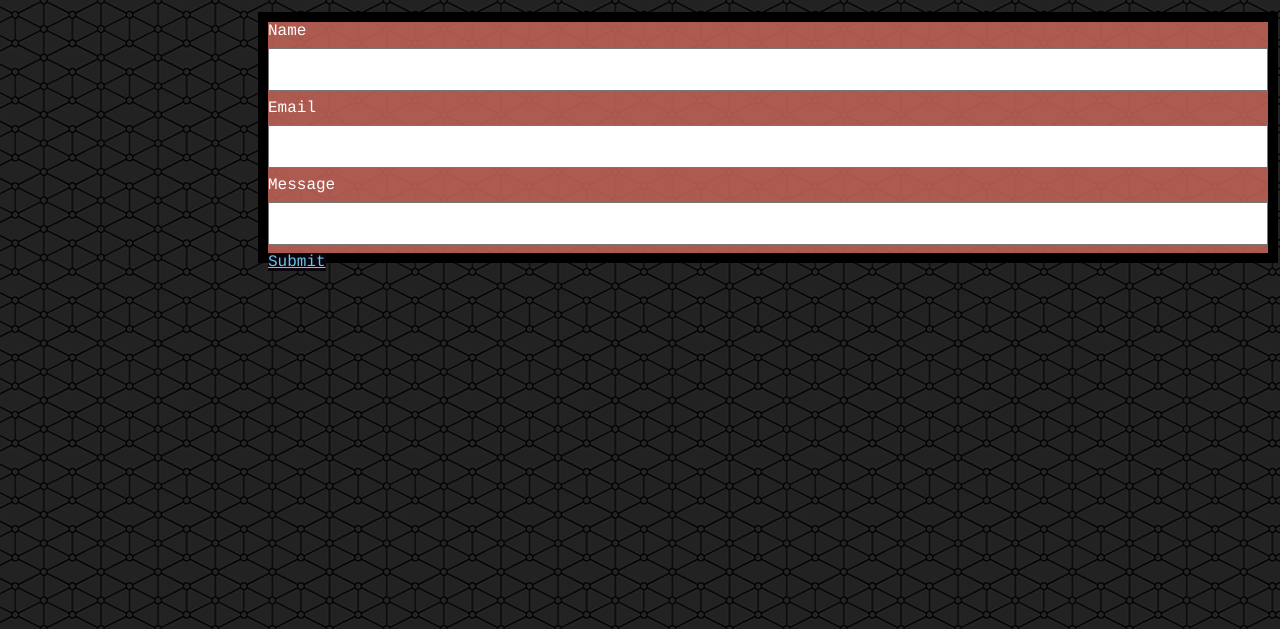
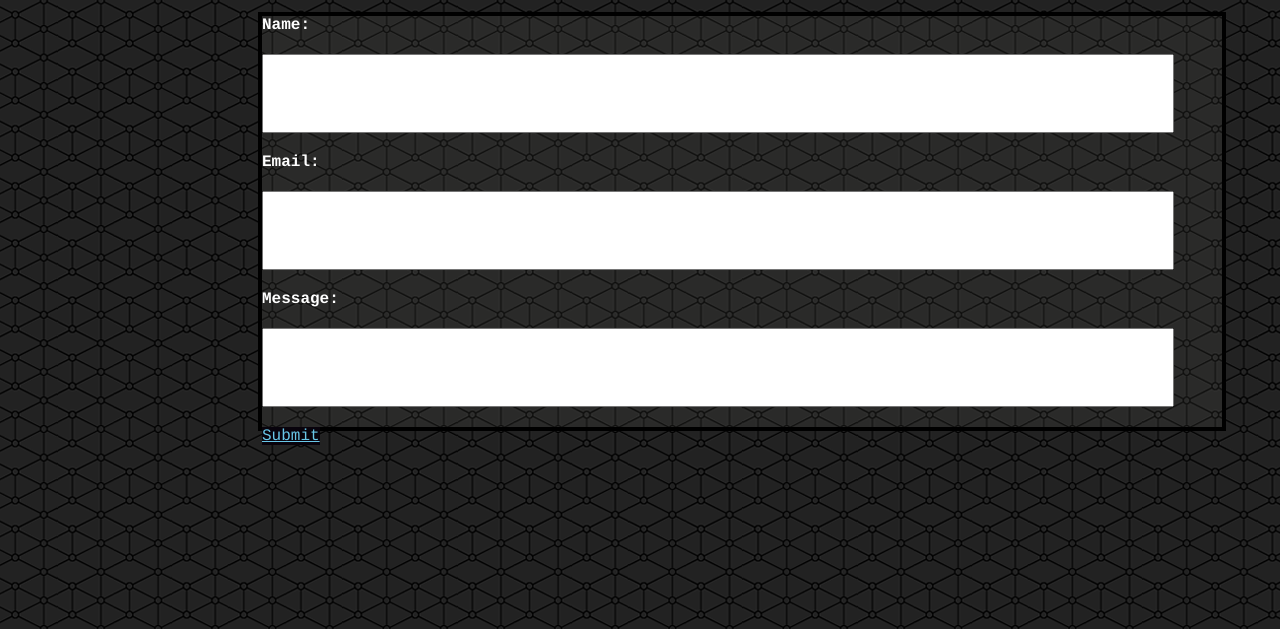
Before and after one commit to chrisoffiong/Basic-Portfolio, a plain HTML site: page contact.html in a window 1280 px wide. Shown: the part 171-800 px from the top of the page. Drawn offline with Linux system fonts and the light colour scheme.

Commit message:
basic portfolio

```diff
--- a/assests/css/style.css
+++ b/assests/css/style.css
@@ -15,14 +15,13 @@ body {
 }
 
 .background {
-    background-color: #c36457dc;
-    border: 1px solid black;
+    background-color: #5856532a;
+    border: 4px solid black;
     position: absolute;
-    width: 1000px;
-    border-width: 10px;
+    width: 960px;
 }
 h1 {
-    font-family: Helvetica;
+    font-family: Courier;
     font-weight: normal;
     color:white;
     background-color: rgba(163, 163, 165, 0.089);
@@ -55,11 +54,13 @@ p {
 
 form {
     font-family: Courier;
+    font-weight: bold;
 }
+
 input[type=text] {
-    width: 100%;
-    padding: 12px 20px;
-    margin: 8px 0;
+    width: 95%;
+    padding: 30px;
+    margin: 20px 0;
     box-sizing: border-box;
 }
 
@@ -85,8 +86,8 @@ input[type=text] {
     position: absolute;
     left: 35px;
     bottom: 20px;
-    background-color: rgba(197, 158, 119, 0.767);
-    color: black;
+    background-color: rgba(172, 25, 20, 0.767);
+    color: rgb(255, 255, 255);
     padding-left: 30px;
     padding-right: 30px;
     padding-top: -20px;
--- a/contact.html
+++ b/contact.html
@@ -22,11 +22,11 @@
     </div>
     <div class="background">
     <form>
-        <label for="name">Name</label>
+        <label for="name">Name:</label>
         <input type="text" id="fname" name="name">
-        <label for="email">Email</label>
+        <label for="email">Email:</label>
         <input type="text" id="lname" name="email">
-        <label for="message">Message</label>
+        <label for="message">Message:</label>
         <input type="text" id="message" name="message">
     </form>
     <a class="submit" href="submit.html">Submit</a>
```
